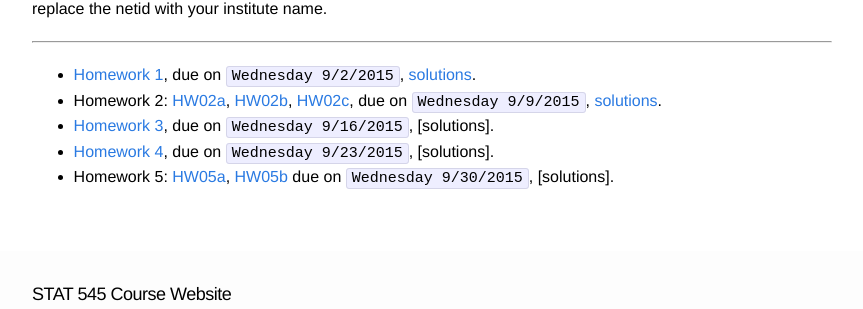
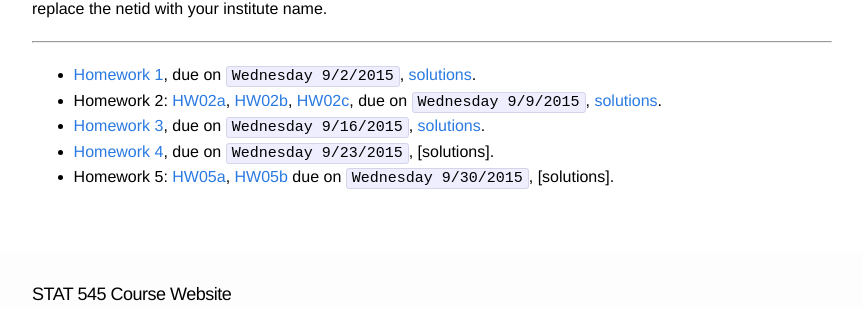
Before and after one commit to yinsenm/STAT545, a Jekyll site: the page built from assignment.md, in a window 1280 px wide. Shown: the part 330-639 px from the top of the page, without its empty margins (208-1071 px from the left). Built offline with Jekyll 4.4.1, drawn with Linux system fonts in a browser that asks for light colours; part of the change alters nothing that is shown.

```diff
--- a/assignment.md
+++ b/assignment.md
@@ -10,6 +10,6 @@ Homework can be submitted to the Yinsen Miao's mailbox at Duncan Hall DCH 1092.
 
 - [Homework 1]({{ site.baseurl }}/homework/hw1a_2015.pdf), due on `Wednesday 9/2/2015`, [solutions]({{ site.baseurl }}/reference/HW01.pdf).
 - Homework 2: [HW02a]({{ site.baseurl }}/homework/hw2a_2015.pdf), [HW02b]({{ site.baseurl }}/homework/hw2b_2015.pdf), [HW02c]({{ site.baseurl }}/homework/hw2c_2015.pdf), due on `Wednesday 9/9/2015`, [solutions]({{ site.baseurl }}/reference/HW02.pdf).
-- [Homework 3]({{ site.baseurl }}/homework/hw3_2015.pdf), due on `Wednesday 9/16/2015`, [solutions].
+- [Homework 3]({{ site.baseurl }}/homework/hw3_2015.pdf), due on `Wednesday 9/16/2015`, [solutions]({{ site.baseurl }}/reference/HW03.pdf).
 - [Homework 4]({{ site.baseurl }}/homework/hw4_2015.pdf), due on `Wednesday 9/23/2015`, [solutions].
 - Homework 5: [HW05a]({{ site.baseurl }}/homework/hw5a_2015.pdf), [HW05b]({{ site.baseurl }}/homework/hw5b_2015.pdf) due on `Wednesday 9/30/2015`, [solutions].
```
Also changed, not shown: 1 other file.
